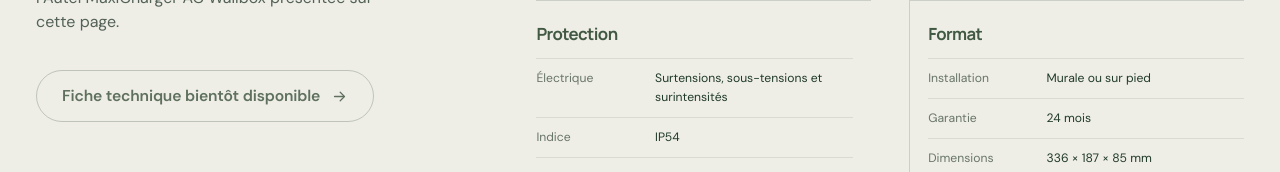
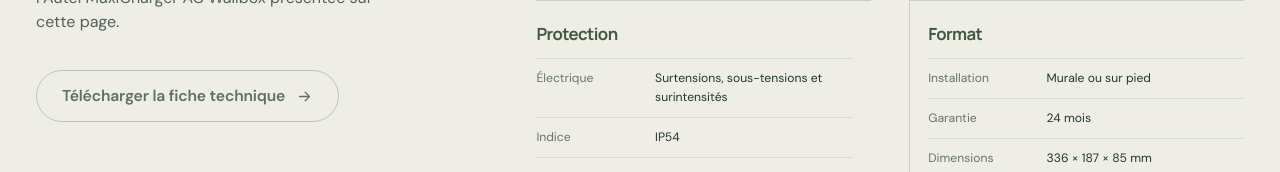
Before and after one commit to evatlasstore-dot/nextevatlas, a Next.js app: page /nos-produits/autel-maxicharger in a window 1280 px wide. Shown: the part 4376-4548 px from the top of the page. Built offline with nearby package versions, Linux system fonts and the light colour scheme.

Commit message:
Add MaxiCharger technical sheet download

```diff
--- a/components/product/TechnicalSpecifications.tsx
+++ b/components/product/TechnicalSpecifications.tsx
@@ -4,7 +4,28 @@ import product from "@/data/autel-maxicharger.json";
 export default function TechnicalSpecifications() {
   return (
     <section className="technical-specs section" aria-labelledby="specs-title">
-      <div className="container technical-specs-layout"><div className="technical-specs-intro"><p className="eyebrow">Fiche technique</p><h2 id="specs-title">Les données essentielles, sans détour.</h2><p>Les caractéristiques ci-dessous concernent l’Autel MaxiCharger AC Wallbox présentée sur cette page.</p><button type="button" className="button technical-sheet" disabled aria-disabled="true">Fiche technique bientôt disponible <Icon name="arrow" size={17} /></button></div><div className="technical-specs-grid">{product.technicalGroups.map((group) => <section key={group.title}><h3>{group.title}</h3><dl>{group.items.map(([term, value]) => <div key={term}><dt>{term}</dt><dd>{value}</dd></div>)}</dl></section>)}</div></div>
+      <div className="container technical-specs-layout">
+        <div className="technical-specs-intro">
+          <p className="eyebrow">Fiche technique</p>
+          <h2 id="specs-title">Les données essentielles, sans détour.</h2>
+          <p>Les caractéristiques ci-dessous concernent l’Autel MaxiCharger AC Wallbox présentée sur cette page.</p>
+          <a
+            className="button technical-sheet"
+            href="/documents/fiche-technique-evatlas-autel-maxicharger-22kw.pdf"
+            download="Fiche-technique-EVAtlas-Autel-MaxiCharger-22kW.pdf"
+          >
+            Télécharger la fiche technique <Icon name="arrow" size={17} />
+          </a>
+        </div>
+        <div className="technical-specs-grid">
+          {product.technicalGroups.map((group) => (
+            <section key={group.title}>
+              <h3>{group.title}</h3>
+              <dl>{group.items.map(([term, value]) => <div key={term}><dt>{term}</dt><dd>{value}</dd></div>)}</dl>
+            </section>
+          ))}
+        </div>
+      </div>
     </section>
   );
 }
```
Also changed, not shown: app/globals.css, 2 other files (tests, documents, lock files or other folders).
